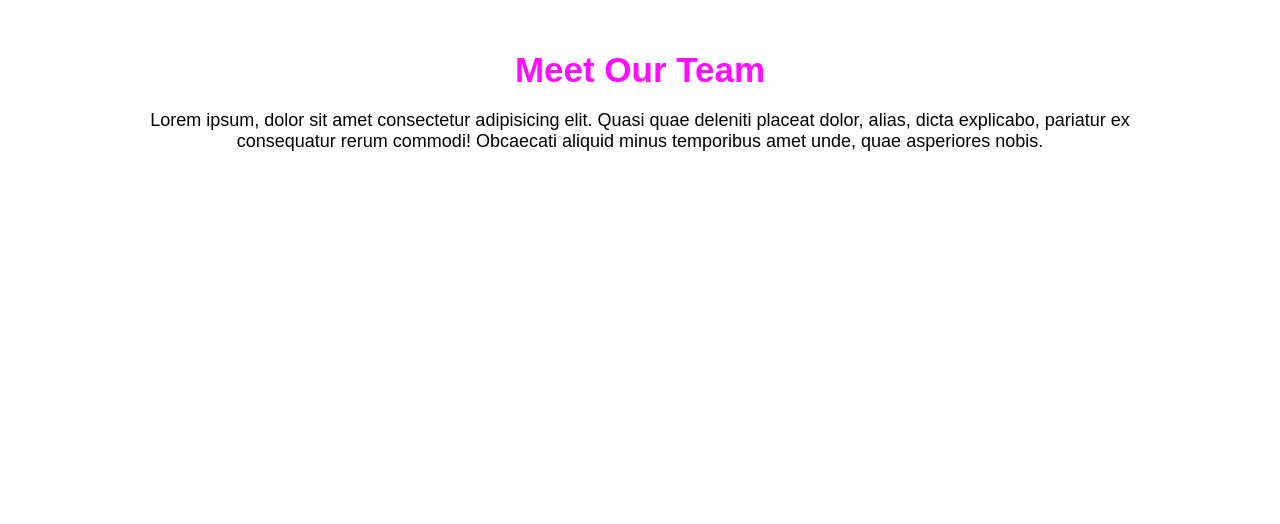
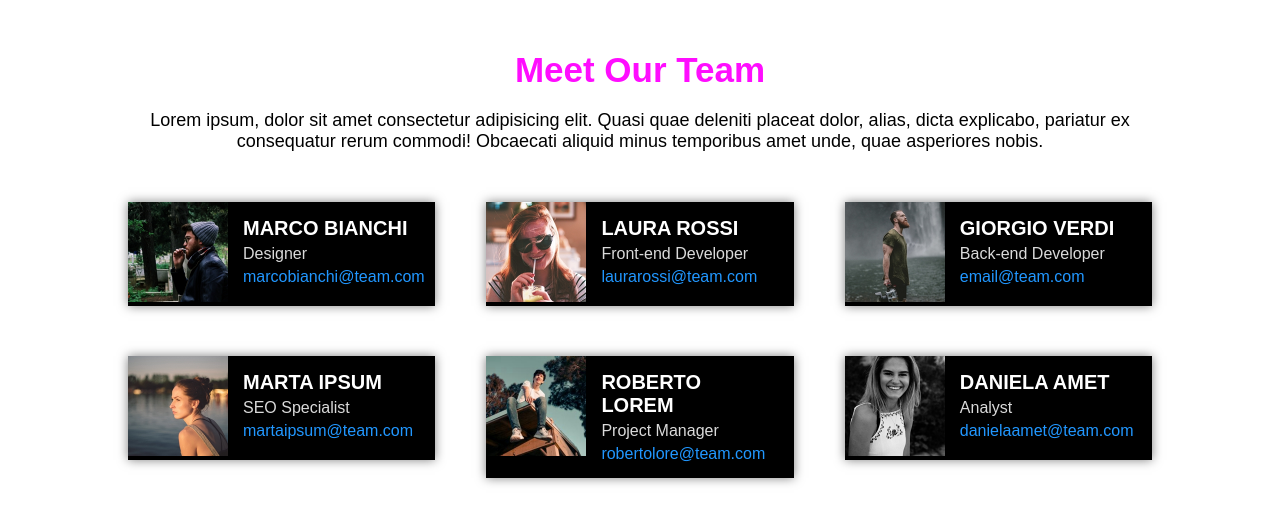
Before and after one commit to CarloBattista/html-css-float-cards, a plain HTML site: page index.html in a window 1280 px wide. Drawn offline with Linux system fonts and the light colour scheme.

Commit message:
struttura container card + card + clearfix reset

```diff
--- a/_assets/css/style.css
+++ b/_assets/css/style.css
@@ -9,6 +9,14 @@ body {
     font-family: 'Poppins', sans-serif;
     background-color: #fff;
     color: #000;
+}
+
+.clearfix,
+.clearfix::before,
+.clearfix::after{
+    content: '';
+    clear: both;
+    display: table;
 }
 
 /* Header */
@@ -32,3 +40,72 @@ header {
     font-size: 18px;
     font-weight: 400;
 }
+
+/* Container Cards */
+
+.container_cards{
+    width: 80%;
+    margin: 0 auto;
+}
+
+.card_row{
+    width: 100%;
+    margin-bottom: 50px;
+}
+
+.card_row:last-child{
+    margin-bottom: 0;
+}
+
+.card {
+    width: calc(90% / 3);
+    background-color: #000;
+    box-shadow: 0 0 10px rgba(0, 0, 0, .5);
+    display: inline-flex;
+}
+
+.fl_left{
+    float: left;
+}
+
+.fl_right{
+    float: right;
+}
+
+.center_spacing{
+    margin: 0 5%;
+}
+
+.box_img{
+    width: 100px;
+    height: auto;
+}
+
+.float_left{
+    float: left;
+}
+
+.float_right{
+    float: right;
+    padding: 15px;
+    color: #fff;
+}
+
+.name{
+    font-size: 20px;
+    font-weight: 700;
+    text-transform: uppercase;
+}
+
+.work{
+    color: #dadada;
+    font-size: 16px;
+    font-weight: 500;
+    margin: 5px 0;
+}
+
+.mail{
+    color: #2197ff;
+    font-size: 16px;
+    font-weight: 500;
+}
--- a/index.html
+++ b/index.html
@@ -18,5 +18,73 @@
         <p class="description">Lorem ipsum, dolor sit amet consectetur adipisicing elit. Quasi quae deleniti placeat dolor, alias, dicta explicabo, pariatur ex consequatur rerum commodi! Obcaecati aliquid minus temporibus amet unde, quae asperiores nobis.</p>
     </header>
 
+    <!-- Container Cards -->
+    <div class="container_cards clearfix">
+        <div class="card_row clearfix">
+            <div class="card fl_left">
+                <div class="float_left">
+                    <img class="box_img" src="./_assets/imgs/male1.png" alt="">
+                </div>
+                <div class="float_right">
+                    <h3 class="name">Marco Bianchi</h3>
+                    <h5 class="work">Designer</h5>
+                    <p class="mail">marcobianchi@team.com</p>
+                </div>
+            </div>
+            <div class="card fl_left center_spacing">
+                <div class="float_left">
+                    <img class="box_img" src="./_assets/imgs/female1.png" alt="">
+                </div>
+                <div class="float_right">
+                    <h3 class="name">Laura Rossi</h3>
+                    <h5 class="work">Front-end Developer</h5>
+                    <p class="mail">laurarossi@team.com</p>
+                </div>
+            </div>
+            <div class="card fl_right">
+                <div class="float_left">
+                    <img class="box_img" src="./_assets/imgs/male2.png" alt="">
+                </div>
+                <div class="float_right">
+                    <h3 class="name">Giorgio Verdi</h3>
+                    <h5 class="work">Back-end Developer</h5>
+                    <p class="mail">email@team.com</p>
+                </div>
+            </div>
+        </div>
+        <div class="card_row clearfix">
+            <div class="card fl_left">
+                <div class="float_left">
+                    <img class="box_img" src="./_assets/imgs/female2.png" alt="">
+                </div>
+                <div class="float_right">
+                    <h3 class="name">Marta Ipsum</h3>
+                    <h5 class="work">SEO Specialist</h5>
+                    <p class="mail">martaipsum@team.com</p>
+                </div>
+            </div>
+            <div class="card fl_left center_spacing">
+                <div class="float_left">
+                    <img class="box_img" src="./_assets/imgs/male3.png" alt="">
+                </div>
+                <div class="float_right">
+                    <h3 class="name">Roberto Lorem</h3>
+                    <h5 class="work">Project Manager</h5>
+                    <p class="mail">robertolore@team.com</p>
+                </div>
+            </div>
+            <div class="card fl_right">
+                <div class="float_left">
+                    <img class="box_img" src="./_assets/imgs/female3.png" alt="">
+                </div>
+                <div class="float_right">
+                    <h3 class="name">Daniela Amet</h3>
+                    <h5 class="work">Analyst</h5>
+                    <p class="mail">danielaamet@team.com</p>
+                </div>
+            </div>
+        </div>
+    </div>
+
 </body>
 </html>
```
